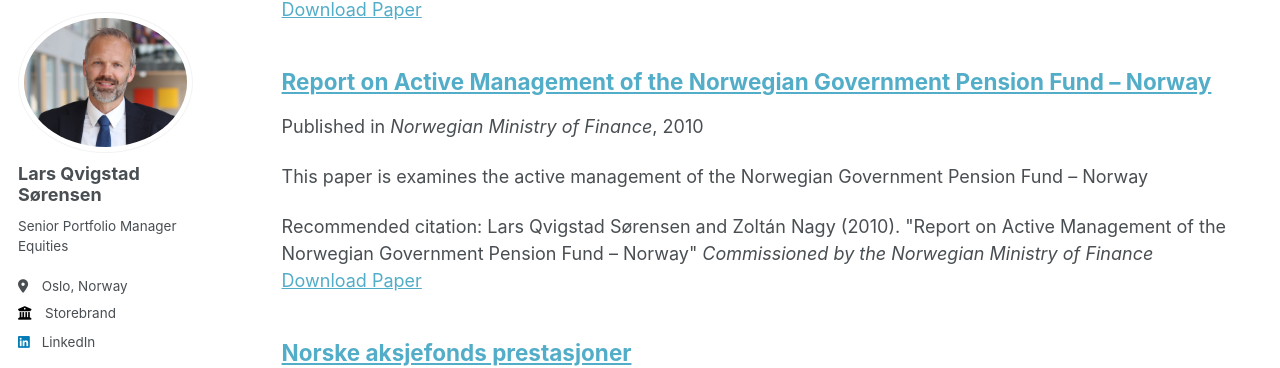
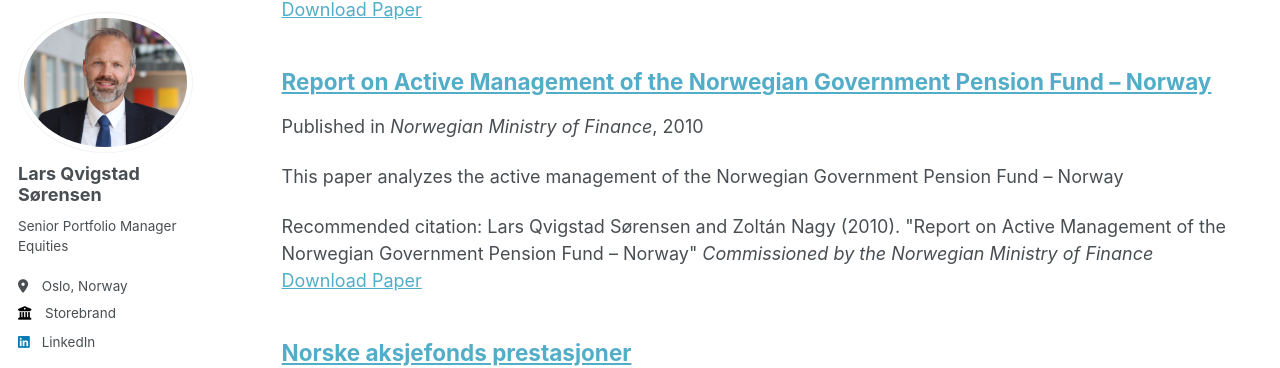
Before and after one commit to lars-qvigstad-sorensen/lars-qvigstad-sorensen.github.io, a Jekyll site: the page built from _pages/publications.md, in a window 1280 px wide and 900 px high, scrolled down 615 px. Shown: the part 94-462 px from the top of the window. Built offline with Jekyll 4.4.1, drawn with Linux system fonts in a browser that asks for light colours.

Commit message:
Update 2010-12-active-returns-folketrygdfondet.md

```diff
--- a/_publications/2010-12-active-returns-folketrygdfondet.md
+++ b/_publications/2010-12-active-returns-folketrygdfondet.md
@@ -2,7 +2,7 @@
 title: "Report on Active Management of the Norwegian Government Pension Fund – Norway"
 collection: publications
 permalink: /publication/2010-12-active-returns-folketrygdfondet
-excerpt: 'This paper is examines the active management of the Norwegian Government Pension Fund – Norway'
+excerpt: 'This paper analyzes the active management of the Norwegian Government Pension Fund – Norway'
 date: 2010-12-31
 venue: 'Norwegian Ministry of Finance'
 paperurl: 'https://www.regjeringen.no/globalassets/upload/fin/statens-pensjonsfond/eksterne-rapporter-og-brev/2011/msci_sorensennagy_activemng_spn_dec2010.pdf'
```
